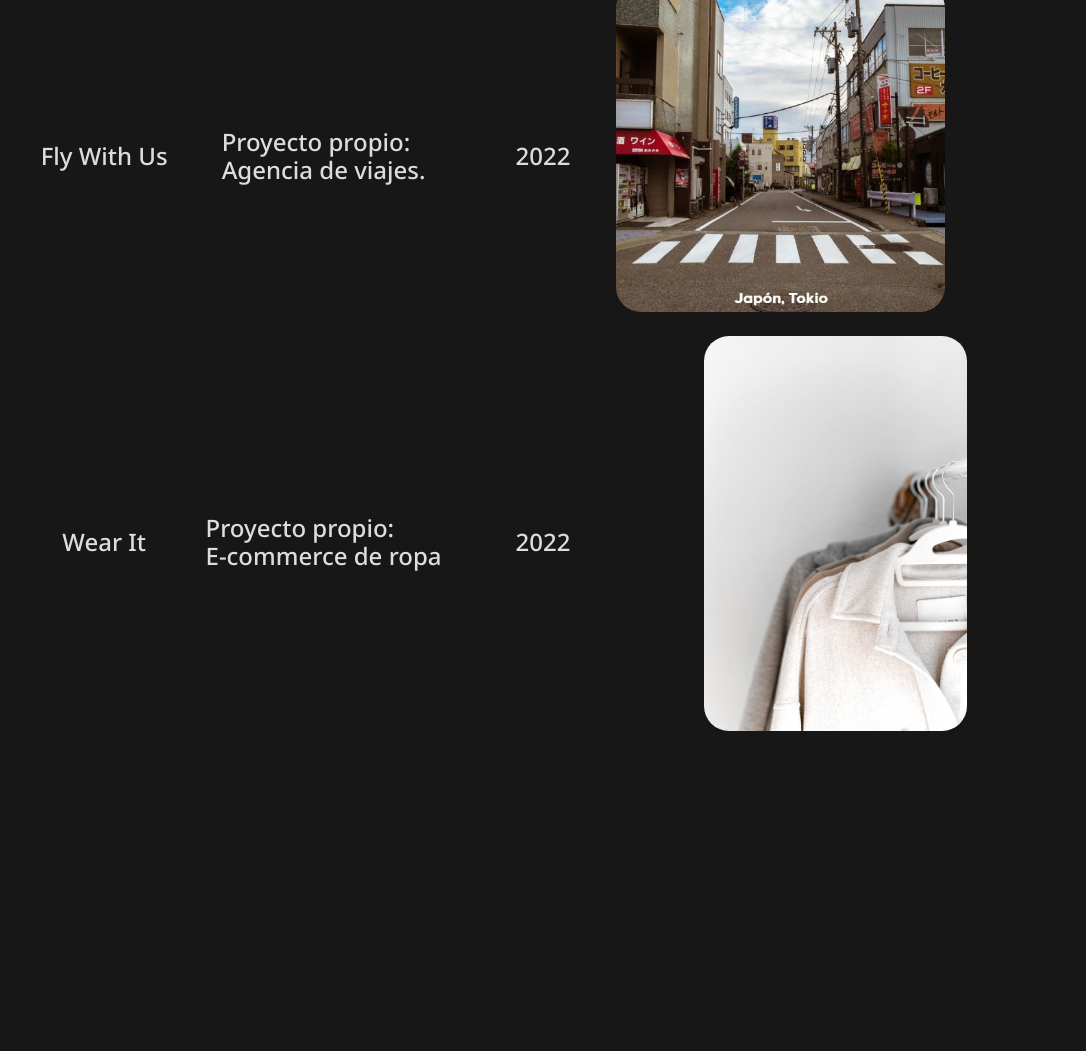
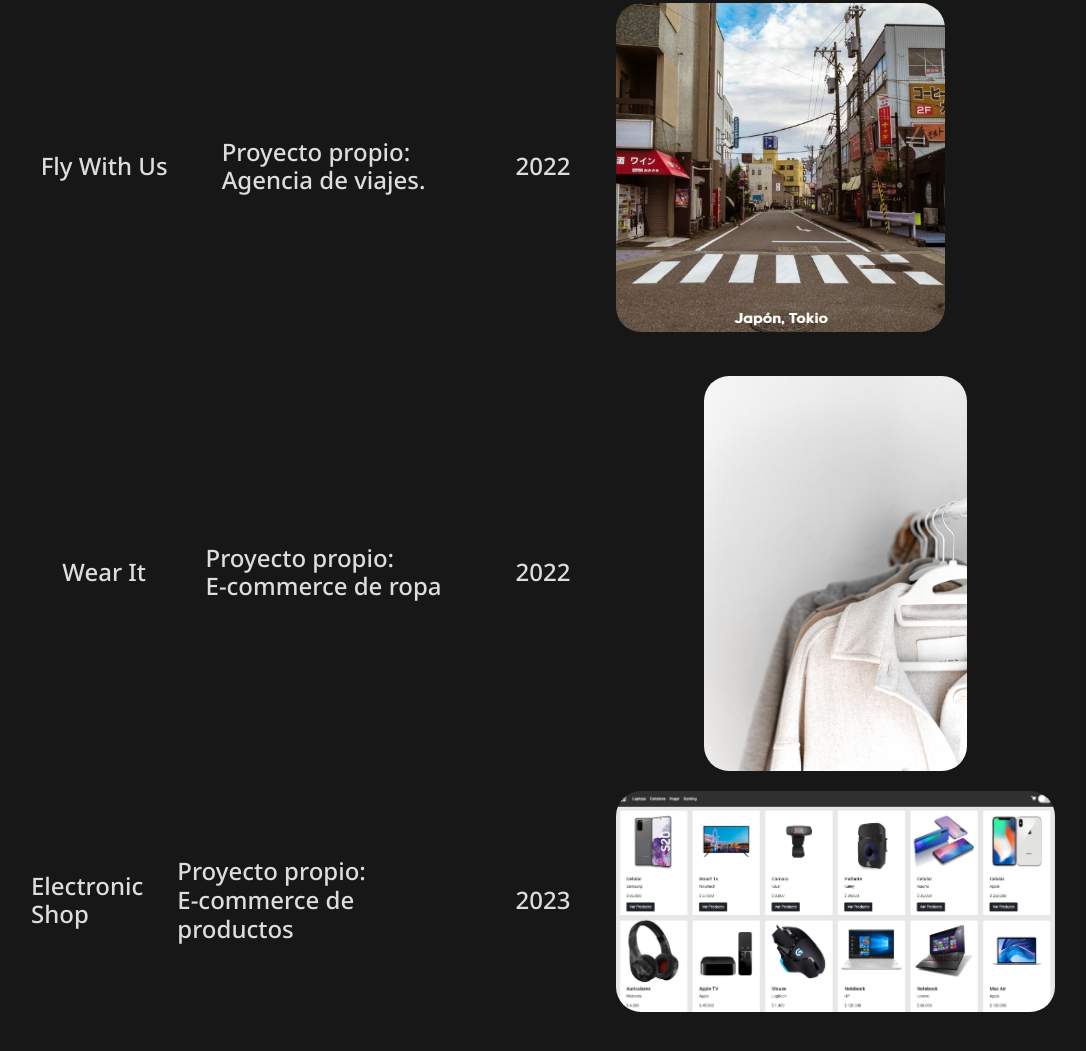
Before and after one commit to FacuPoggi/Portfolio, a plain HTML site: page index.html in a window 1280 px wide. Shown: the part 2334-3385 px from the top of the page, without its empty margins (94-1180 px from the left). Before the commit the page ends 3165 px from the top, so only its background shows below. Drawn offline with nearby package versions, Linux system fonts and the light colour scheme.

Commit message:
Proyecto ReactJS

```diff
--- a/css/style.css
+++ b/css/style.css
@@ -363,10 +363,15 @@ body div header nav {
 .imgPortfolio {
     max-width: 100%;
     border-radius: 25px;
+    margin-top: 20px;
 }
 
 .imgWearIt {
     max-width: 60%;
+}
+
+.imgElectronicShop{
+    max-width: 150%;
 }
 
 
--- a/index.html
+++ b/index.html
@@ -152,6 +152,22 @@
                             </a>
                         </div>
                     </div>
+                    <div class="contenidoPortfolio margint-3">
+                        <h3 class="proyectos contenidoGrid">Electronic Shop</h3>
+                    </div>
+                    <div class="contenidoPortfolio _2 margint-3">
+                        <h3 class="proyectos contenidoGrid">Proyecto propio:<br>E-commerce de productos</h3>
+                    </div>
+                    <div class="contenidoPortfolio _3 margint-3">
+                        <h3 class="proyectos contenidoGrid">2023</h3>
+                    </div>
+                    <div data-aos="fade-up">
+                        <div class="contenidoPortfolio _4 imgElectronicShop">
+                            <a target="_blank" href="https://electronic-shop-facupoggi.vercel.app">
+                                <img class="imgPortfolio " src="./img/ecommerce-reactJS.jpg" alt="">
+                            </a>
+                        </div>
+                    </div>
                 </div>
             </div>
         </section>
```
Also changed, not shown: img/ecommerce-reactJS.jpg (added), 2 other files.
